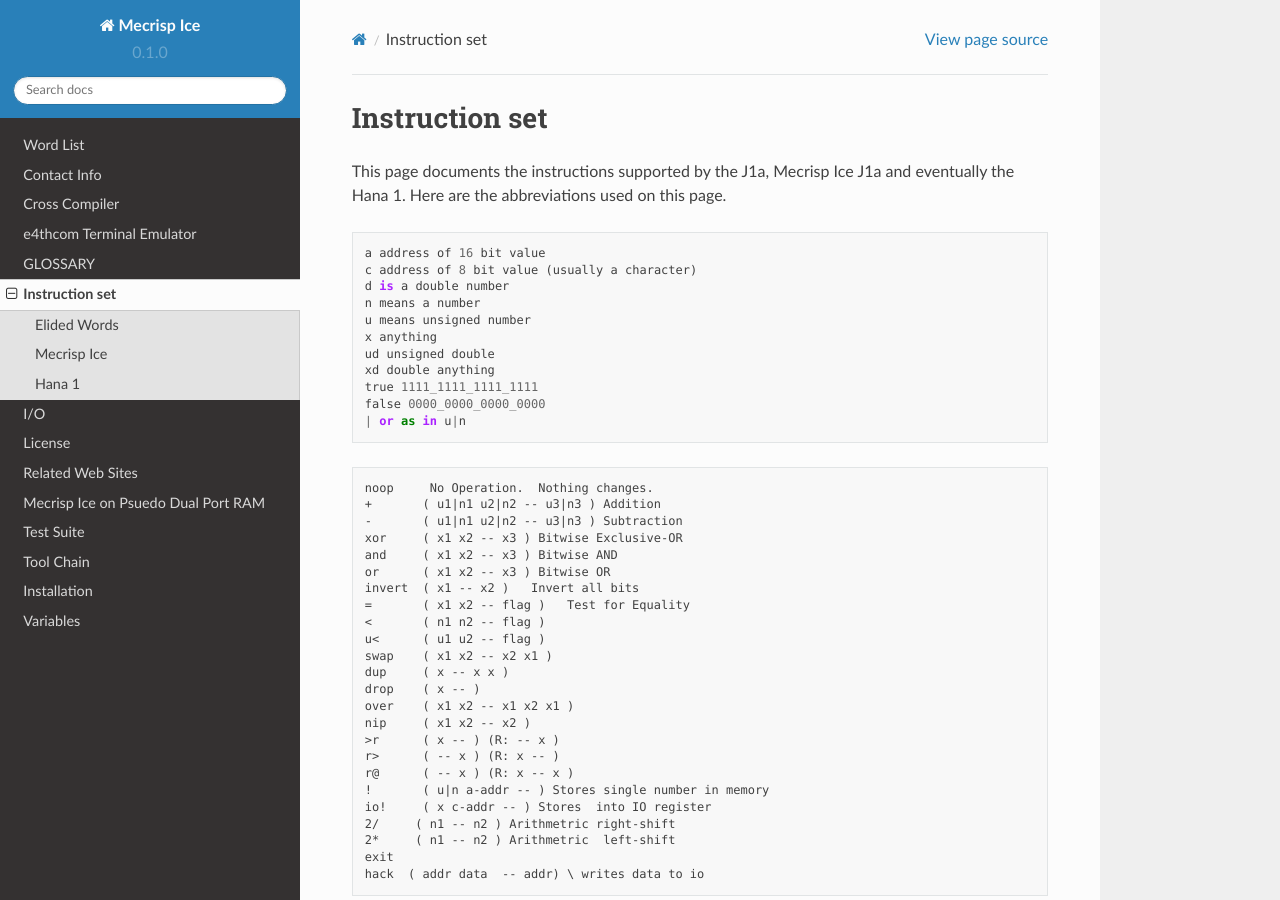
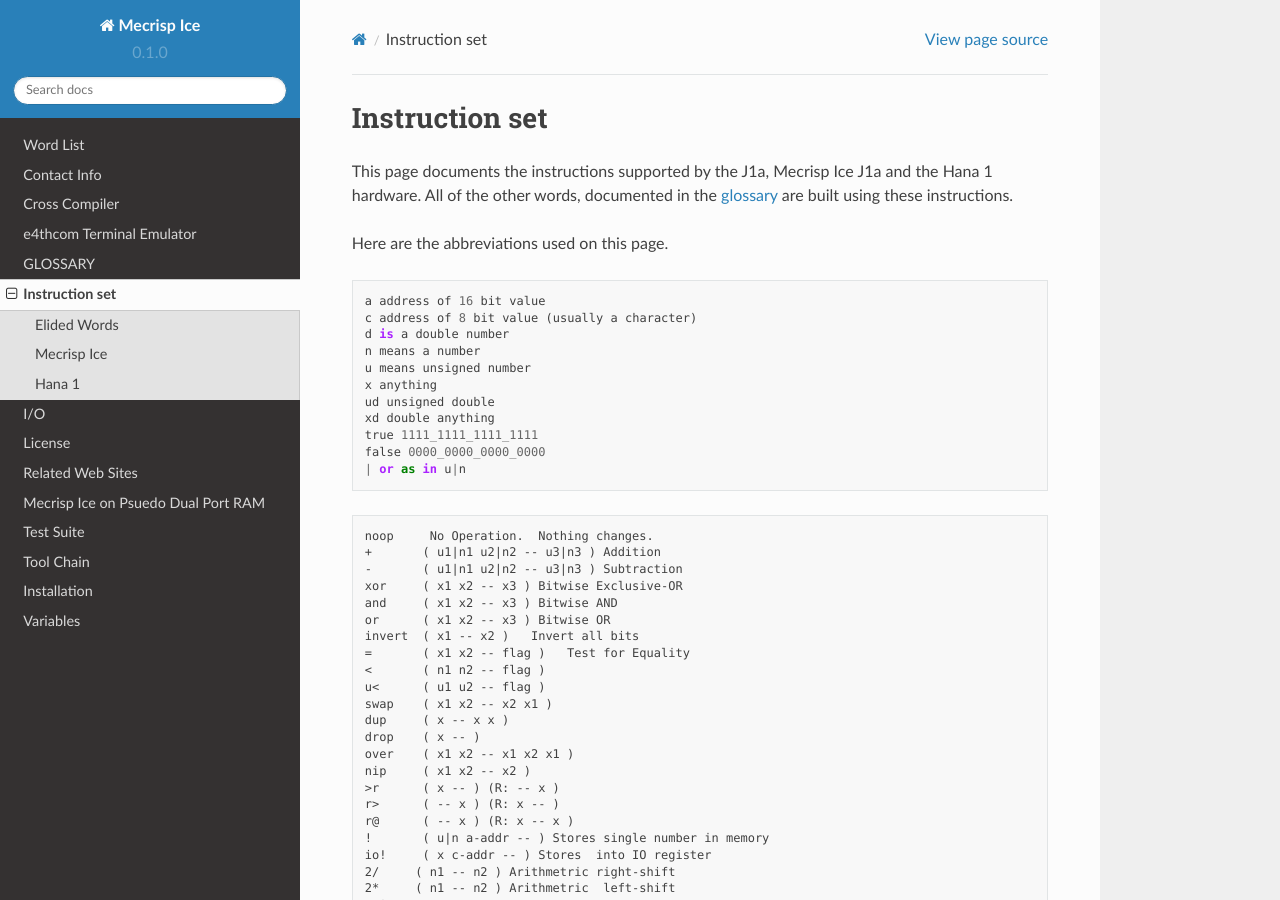
Before and after one commit to PythonLinks/Mecrisp-Ice, a Sphinx documentation site: the page built from docs/source/instruction-set.rst, in a window 1280 px wide and 900 px high. Built offline with Sphinx 7.4.7 and the Read the Docs theme 2.0.0, drawn with Linux system fonts in a browser that asks for light colours.

Commit message:
Update instruction-set.rst

```diff
--- a/docs/source/instruction-set.rst
+++ b/docs/source/instruction-set.rst
@@ -1,7 +1,9 @@
 Instruction set
 ==============
 
-This page documents the instructions supported by the J1a, Mecrisp Ice J1a and eventually the Hana 1.
+This page documents the instructions supported by the J1a, Mecrisp Ice J1a and the Hana 1 hardware.
+All of the other words, documented in the `glossary <glossary.html>`_  are built using these instructions.
+
 Here are the abbreviations used on this page.
 
 ::
```
